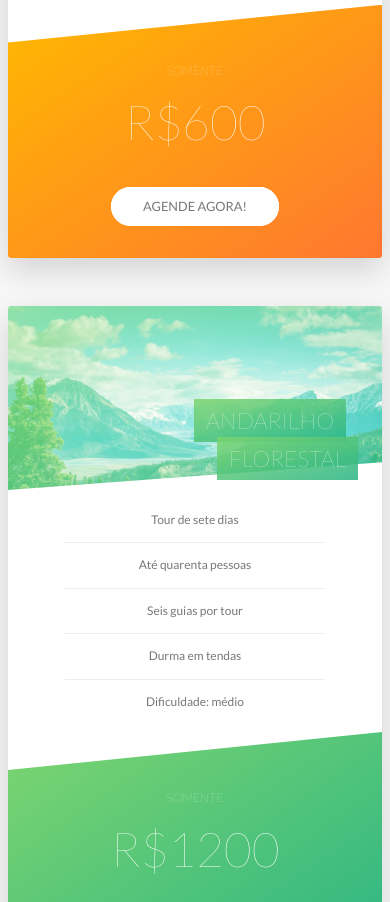
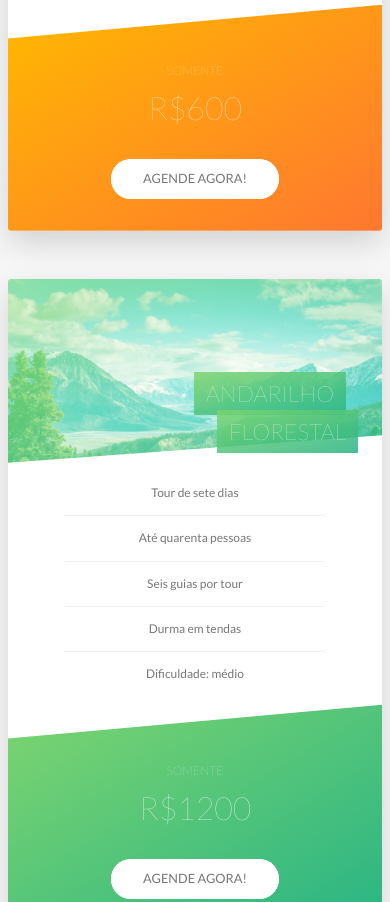
Before and after one commit to garouxl/naturitus, a website: page index.html in a window 390 px wide. Shown: the part 2810-3712 px from the top of the page. Drawn offline with Linux system fonts and the light colour scheme.

Commit message:
break points for mobile version: finalized popup and card

```diff
--- a/sass/abstracts/_mixins.scss
+++ b/sass/abstracts/_mixins.scss
@@ -12,6 +12,18 @@
     top: 50%;
     left: 50%;
     transform: translate(-50%, -50%);
+  }
+}
+
+@mixin boxed {
+  & {
+    position: absolute;
+    content: "";
+    display: block;
+    width: 100%;
+    height: 100%;
+    top: 0;
+    left: 0;
   }
 }
 
--- a/sass/components/_card.scss
+++ b/sass/components/_card.scss
@@ -221,7 +221,7 @@
     }
 
     &__price-value {
-      font-size: 6rem;
+      font-size: 4rem;
     }
   }
 }
--- a/sass/components/_form.scss
+++ b/sass/components/_form.scss
@@ -17,6 +17,11 @@
     width: 90%;
     display: block;
     transition: all .3s;
+
+    @include respond("tab-port") {
+      background-color: rgba($color-white, .9);
+      width: 100%;
+    }
 
     &:focus {
       box-shadow: 0 1rem 2rem rgba($color-black, .1);
@@ -55,6 +60,11 @@
   &__radio-group {
     width: 49%;
     display: inline-block;
+
+    @include respond("tab-port") {
+      width: 100%;
+      margin-bottom: 2rem;
+    }
   }
 
   &__radio-input {
--- a/sass/components/_popup.scss
+++ b/sass/components/_popup.scss
@@ -27,6 +27,10 @@
     overflow: hidden;
     transform: translate(-50%, -50%)  scale(.25);
     transition: all .5s .2s;
+
+    @include respond("tab-land") {
+      display: block;
+    }
   }
 
   &:target &__content {
@@ -36,6 +40,24 @@
   &__left {
     width: 33.333333%;
     display: table-cell;
+
+    @include respond("tab-land") {
+      display: block;
+      float: right;
+
+      &::after {
+        @include boxed;
+        background-image: linear-gradient(
+          45deg,
+          rgba($color-white,.1) 50%,
+          rgba($color-white, 1) 90%
+        );
+      }
+    }
+
+    @include respond("phone") {
+      display: none;
+    }
   }
 
   &__right {
@@ -43,11 +65,33 @@
     display: table-cell;
     vertical-align: middle;
     padding: 3rem 5rem;
+
+    @include respond("tab-land") {
+      position: relative;
+      display: block;
+      float: left;
+    }
+
+    @include respond("phone") {
+      width: 100%;
+    }
   }
 
   &__img {
     display: block;
     width: 100%;
+
+    @include respond("tab-land") {
+      &:nth-child(2) {
+        border-radius: 0;
+      }
+    }
+
+    @include respond("tab-port") {
+      &:nth-child(2) {
+        border-radius: 0 0 0 3px;
+      }
+    }
   }
 
   &__text {
@@ -68,10 +112,26 @@
       right: 2.5rem;
       font-size: 2rem;
       text-decoration: none;
-      text-shadow: 0;
+      text-shadow: 0 0 0;
       display: inline-block;
       transition: .2s all;
       line-height: 1;
+
+      @include respond("tab-land") {
+        right: -30rem;
+        font-size: 3rem;
+        font-weight: 700;
+      }
+
+      @include respond("tab-port") {
+        right: -25rem;
+
+      }
+
+      @include respond("phone") {
+        right: 2.5rem;
+        font-weight: 200;
+      }
     }
 
     &:hover {
--- a/sass/components/_story.scss
+++ b/sass/components/_story.scss
@@ -8,6 +8,17 @@
   font-size: $default-font-size;
   transform: skewX(-12deg);
 
+  @include respond("tab-port") {
+    width: 100%;
+    padding: 4rem 4rem 4rem 7rem;
+  }
+
+  @include respond("phone") {
+    width: 100%;
+    padding: 4rem 4rem 4rem 7rem;
+    transform: skewX(0deg);
+  }
+
   &__shape {
     width: 15rem;
     height: 15rem;
@@ -17,6 +28,10 @@
     transform: translateX(-3rem) skewX(12deg);
     position: relative;
     overflow: hidden;
+
+    @include respond("phone") {
+      transform: translateX(-3rem) skewX(0deg);
+    }
   }
 
   &__image {
@@ -28,6 +43,10 @@
 
   &__text {
     transform: skewX(12deg);
+
+    @include respond("phone") {
+      transform: skewX(0deg);
+    }
   }
 
   &__caption {
--- a/sass/pages/_home.scss
+++ b/sass/pages/_home.scss
@@ -62,20 +62,45 @@
 }
 
 .book {
-  background-image:
-    linear-gradient(
-      105deg,
-      rgba($color-white, .9) 0%,
-      rgba($color-white, .9) 50%,
-      rgba(transparent, 0) 50%),
+  background-image: linear-gradient(
+    105deg,
+    rgba($color-white, .9) 0%,
+    rgba($color-white, .9) 50%,
+    rgba(transparent, 0) 50%),
     url("../img/nat-10.jpg");
   background-size: 100%; // mesmo que "cover"
   border-radius: 3px;
   box-shadow: 0 1.5rem 4rem rgba($color-black, .2);
-  height: 50rem;
+
+  @include respond("tab-land") {
+    background-image: linear-gradient(
+      105deg,
+      rgba($color-white, .9) 0%,
+      rgba($color-white, .9) 65%,
+      rgba(transparent, 0) 65%),
+      url("../img/nat-10.jpg");
+    background-size: cover;
+  }
+
+  @include respond("tab-port") {
+    background-image: linear-gradient(
+      to right,
+      rgba($color-white, .9) 0%,
+      rgba($color-white, .9) 100%),
+      url("../img/nat-10.jpg");
+    background-size: cover;
+  }
 
   &__form {
     width: 50%;
     padding: 6rem;
+
+    @include respond("tab-land") {
+      width: 65%;
+    }
+
+    @include respond("tab-port") {
+      width: 100%;
+    }
   }
 }
```
Also changed, not shown: css/style.css.
